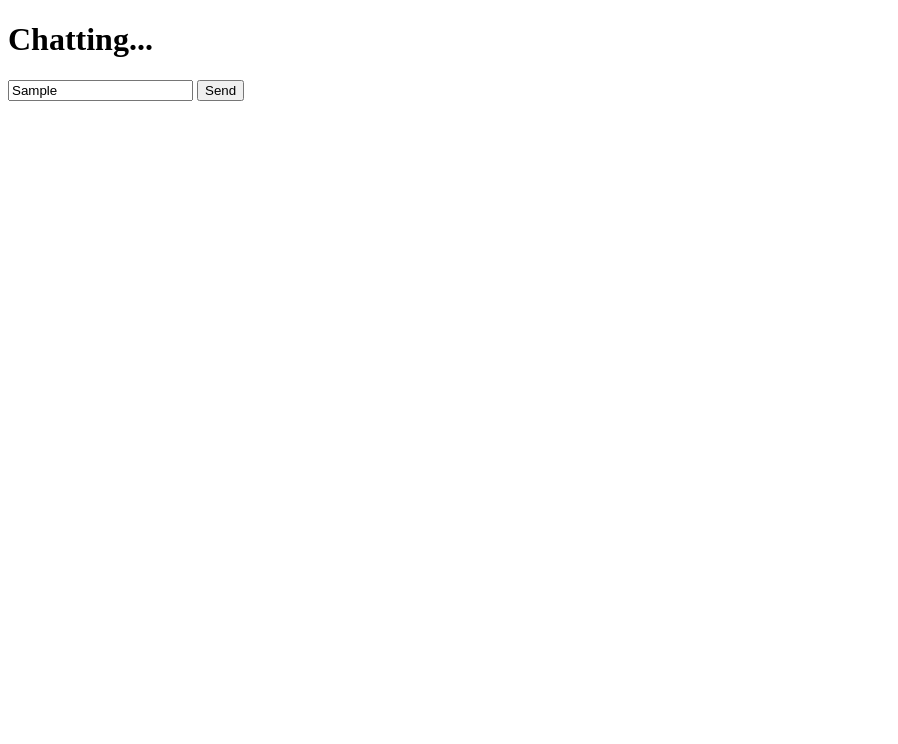
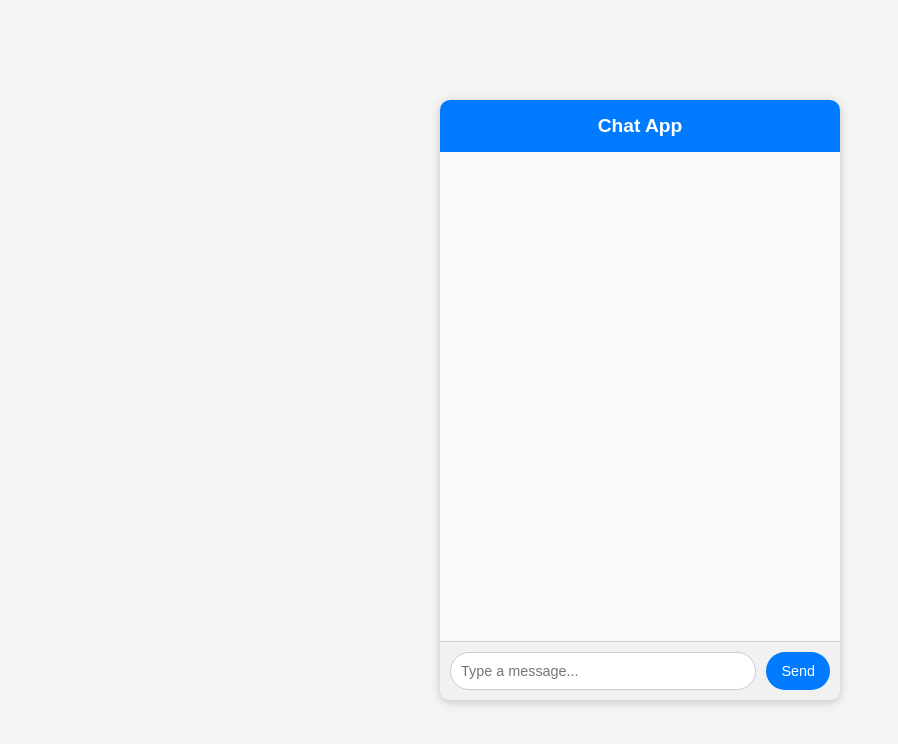
Before and after one commit to Nazil1712/ChatApp_WebSocket, a website: page public/index.html in a window 1280 px wide. Both pictures are taken after typing "Sample" into the empty fields and a click on the button "Send". Shown: the whole page, without its empty margins (0-898 px from the left). Drawn offline with nearby package versions, Linux system fonts and the light colour scheme; no server answers.

Commit message:
Basic chat app completed

```diff
--- a/index.js
+++ b/index.js
@@ -11,8 +11,9 @@ const server = http.createServer(app);
 const io = new Server(server);
 
 io.on("connection", (socket) => {
-  socket.on("user-message", (message) =>{
-    io.emit("message-for-all",message)
+  // console.log("Connection established...",socket)
+  socket.on("user-message", (data) =>{
+    io.emit("message-to-partner",{message: data.message, userId: data.userId})
   });
 });
 
--- /dev/null
+++ b/public/chat.js
@@ -0,0 +1,48 @@
+const socket = io();
+const sendBtn = document.getElementById("send-button");
+const messageInput = document.getElementById("chat-input");
+const ourMessages = document.getElementById("chat-window");
+
+let currentUserId = null;
+
+window.onload = function () {
+    messageInput.focus();
+};
+
+socket.on("connect", () => {
+  // console.log("Id of Socket on connection event",socket.id)
+  currentUserId = socket.id;
+});
+
+socket.on("message-to-partner", (data) => {
+  const p = document.createElement("p");
+  p.innerText = data.message;
+  console.log("data", data);
+  console.log("Current UserID", currentUserId);
+  console.log("Data UserID", data.userId);
+  if (data.userId === currentUserId) {
+    p.classList.add("message", "user");
+  } else {
+    p.classList.add("message", "other");
+  }
+  ourMessages.appendChild(p);
+});
+
+function sendMessage(e) {
+  const message = messageInput.value;
+  if (!(message == "" || message == null)) {
+    socket.emit("user-message", { message, userId: currentUserId }); // Here we are sending message from frontend to backend
+  }
+  messageInput.value = "";
+  messageInput.focus();
+}
+
+sendBtn.addEventListener("click", (e) => {
+  sendMessage(e);
+});
+
+messageInput.addEventListener("keydown", (e) => {
+  if (e.key == "Enter") {
+    sendMessage(e);
+  }
+});
--- a/public/index.html
+++ b/public/index.html
@@ -1,35 +1,41 @@
 <!DOCTYPE html>
 <html lang="en">
+
 <head>
     <meta charset="UTF-8">
     <meta name="viewport" content="width=device-width, initial-scale=1.0">
     <title>Chat App</title>
+    <link rel="stylesheet" href="styles.css">
 </head>
+
 <body>
-    <h1>Chatting...</h1>
-    <input type="text" id="message" placeholder="Enter message">
-    <button id="sendBtn">Send</button>
-    <div id="messages"></div>
+    <!-- <div>
+        <h1>Chatting...</h1>
+        <input type="text" id="message" placeholder="Enter message">
+        <button id="sendBtn">Send</button>
+        <div id="messages"></div>
+    </div> -->
+
+    <div class="chat-container">
+        <!-- Chat Header -->
+        <div class="chat-header">
+          Chat App
+        </div>
+
+        <!-- Chat Window (Messages) -->
+        <div class="chat-window" id="chat-window">
+        </div>
+
+        <!-- Chat Input Area -->
+        <div class="chat-input-container">
+          <input type="text" class="chat-input" id="chat-input" placeholder="Type a message...">
+          <button class="send-button" id="send-button">Send</button>
+        </div>
+      </div>
 
     <script src="/socket.io/socket.io.js"></script> <!-- This is coming from our backend side (index.js)-->
 
-    <script>
-        const socket = io()
-        const sendBtn  = document.getElementById("sendBtn")
-        const messageInput = document.getElementById("message")
-        const ourMessages = document.getElementById("messages")
+    <script src="./chat.js"></script>
+</body>
 
-        socket.on("message-for-all",(message)=>{
-            const p = document.createElement("p")
-            p.innerText = message
-            ourMessages.appendChild(p)
-        })
-
-        sendBtn.addEventListener("click",(e)=>{
-            const message = messageInput.value;
-            // console.log(message)
-            socket.emit("user-message",message) // Here we are sending message from frontend to backend
-        })
-    </script>
-</body>
 </html>
--- /dev/null
+++ b/public/styles.css
@@ -0,0 +1,100 @@
+/* General Styles */
+body {
+  font-family: "Arial", sans-serif;
+  background-color: #f4f4f4;
+  display: flex;
+  justify-content: center;
+  align-items: center;
+  height: 100vh;
+  margin: 0;
+}
+
+.chat-container {
+  width: 400px;
+  height: 600px;
+  background-color: #fff;
+  border-radius: 10px;
+  box-shadow: 0 2px 10px rgba(0, 0, 0, 0.2);
+  display: flex;
+  flex-direction: column;
+  overflow: hidden;
+}
+
+/* Chat Header */
+.chat-header {
+  background-color: #007bff;
+  color: #fff;
+  padding: 15px;
+  text-align: center;
+  font-size: 1.2em;
+  font-weight: bold;
+  box-shadow: 0 1px 2px rgba(0, 0, 0, 0.1);
+}
+
+/* Chat Window (Messages Area) */
+.chat-window {
+  flex-grow: 1;
+  padding: 15px;
+  overflow-y: auto;
+  display: flex;
+  flex-direction: column;
+  gap: 10px;
+  background-color: #f9f9f9;
+}
+
+/* Chat Bubbles */
+.message {
+  max-width: 70%;
+  padding: 10px;
+  border-radius: 10px;
+  font-size: 0.9em;
+  line-height: 1.4;
+  box-shadow: 0 1px 2px rgba(0, 0, 0, 0.1);
+}
+
+.message.user {
+  background-color: #007bff;
+  color: #fff;
+  align-self: flex-end;
+  border-bottom-right-radius: 0;
+}
+
+.message.other {
+  background-color: #e4e6eb;
+  color: #333;
+  align-self: flex-start;
+  border-bottom-left-radius: 0;
+}
+
+/* Chat Input Area */
+.chat-input-container {
+  display: flex;
+  padding: 10px;
+  background-color: #f1f1f1;
+  border-top: 1px solid #ccc;
+}
+
+.chat-input {
+  flex-grow: 1;
+  padding: 10px;
+  font-size: 0.9em;
+  border: 1px solid #ccc;
+  border-radius: 20px;
+  outline: none;
+}
+
+.send-button {
+  background-color: #007bff;
+  color: white;
+  border: none;
+  border-radius: 20px;
+  padding: 10px 15px;
+  margin-left: 10px;
+  cursor: pointer;
+  font-size: 0.9em;
+  transition: background-color 0.3s ease;
+}
+
+.send-button:hover {
+  background-color: #0056b3;
+}
```
